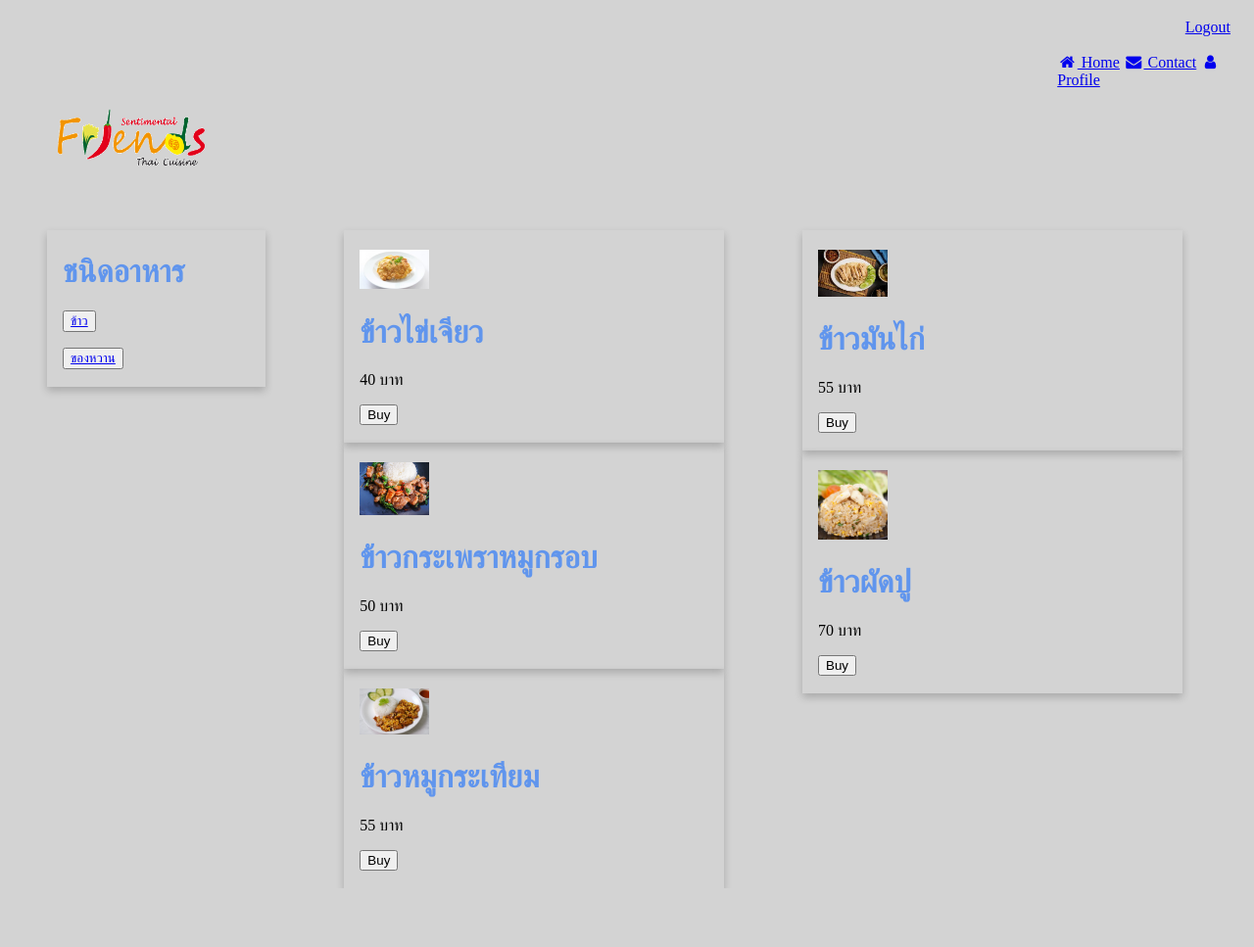
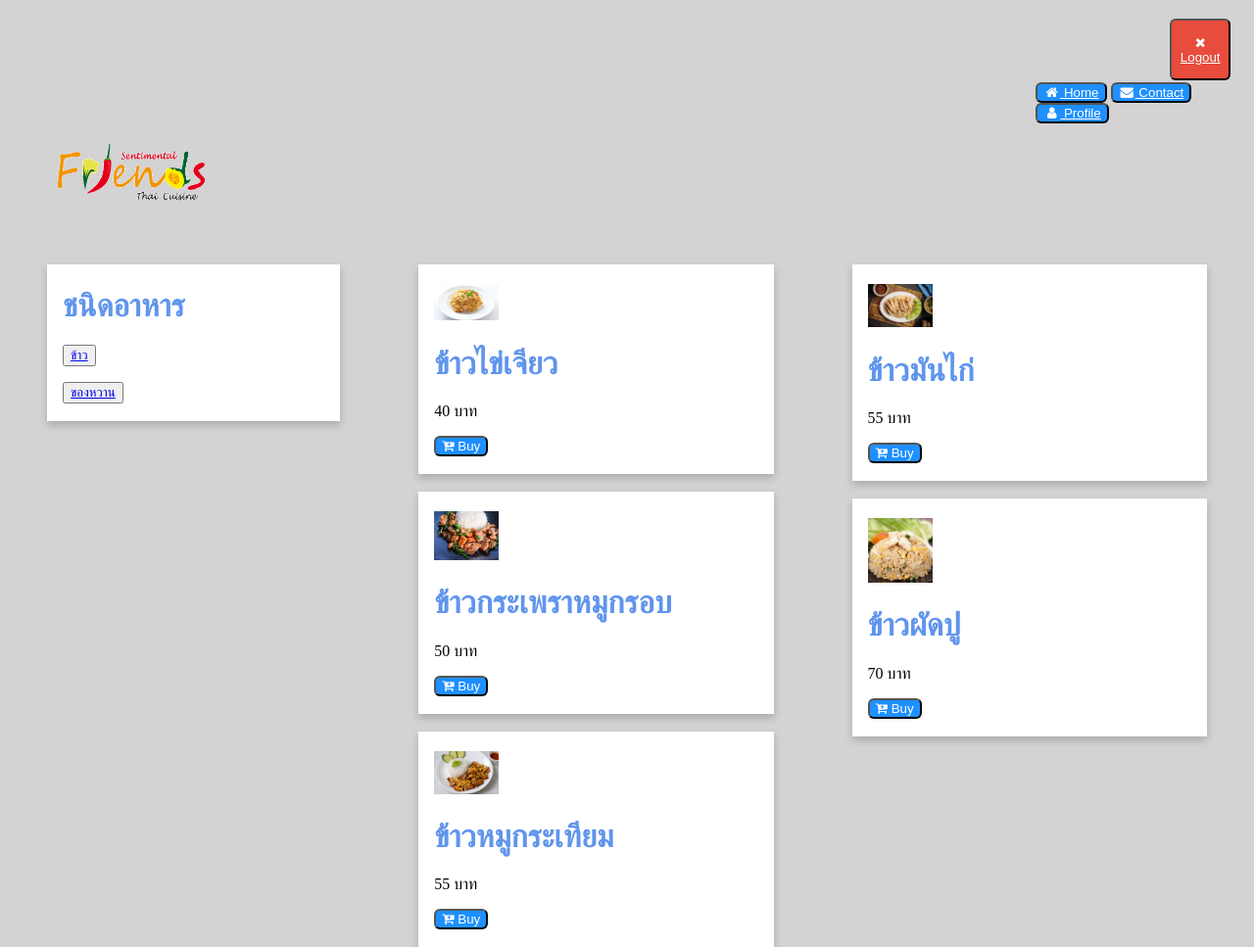
Before and after one commit to PeeranachSripayungchan/WEB, a PHP site: page /user.php in a window 1280 px wide. Shown: the part 50-1017 px from the top of the page at 98% size. Before the commit the page ends 957 px from the top, so only its background shows below. Run offline with PHP 8.4, Linux system fonts and the light colour scheme; the visitor is signed in with stand-in values (Sample User, id 1); data that the repository does not hold is empty; some libraries are stand-ins or nearby versions.

Commit message:
Add files via upload

```diff
--- a/WebFoodOrder_PHP/user.css
+++ b/WebFoodOrder_PHP/user.css
@@ -9,15 +9,15 @@
   }
 
   .left {
-    width: 24%;
+    width: 30%;
   }
 
   .right {
-    width: 37%;
+    width: 35%;
   }
 
   .middle {
-    width: 37%;
+    width: 35%;
   }
 
   .row::after {
--- a/WebFoodOrder_PHP/user.php
+++ b/WebFoodOrder_PHP/user.php
@@ -34,13 +34,13 @@
             }
         ?>
         <h3 class="mt-4"><p style="text-align:right">Welcome, <?php echo $row['firstname'] . ' ' . $row['lastname'] ?></p></h3>
-        <a href="logout.php" class="btn btn-danger"><p style="text-align:right">Logout</p></a>
+        <button type="button" style="margin-left: 95%; background-color: #e74c3c; border-radius: 6px;"><a href="logout.php" class="btn btn-danger" style="color: #ffffff;"><p><i class="fa fa-close"></i>Logout</p></a></button>
     </div>
 
-    <div class="navbar" style="margin-left: 84.75%;">
-        <a href="user.php"><i class="fa fa-fw fa-home"></i> Home</a>
-        <a href="#"><i class="fa fa-fw fa-envelope"></i> Contact</a>
-        <a href="profile.php"><i class="fa fa-fw fa-user"></i> Profile</a>
+    <div class="navbar" style="margin-left: 83%;">
+        <button type="button" style="background-color: #1e90ff; border-radius: 6px;"><a href="user.php" style="color: #ffffff;"><i class="fa fa-fw fa-home"></i> Home</a></button>
+        <button type="button" style="background-color: #1e90ff; border-radius: 6px;"><a href="#" style="color: #ffffff;"><i class="fa fa-fw fa-envelope"></i> Contact</a></button>
+        <button type="button" style="background-color: #1e90ff; border-radius: 6px;"><a href="profile.php" style="color: #ffffff;"><i class="fa fa-fw fa-user"></i> Profile</a></button>
     </div>
 
     <img src="logo.png" style="margin-left: 4%;" alt="bell" width="150" height="100">
@@ -48,10 +48,15 @@
 
     <!-- Load an icon library -->
     <link href="user.css" rel="stylesheet" crossorigin="anonymous">
+    <link rel="stylesheet" href="//code.jquery.com/ui/1.12.1/themes/base/jquery-ui.css">
+    <script src="https://code.jquery.com/jquery-1.12.4.js"></script>
+    <script src="https://code.jquery.com/ui/1.12.1/jquery-ui.js"></script>
+    <link rel="stylesheet"
+    href="https://cdnjs.cloudflare.com/ajax/libs/fontawesome/4.7.0/css/font-awesome.min.css">
 
 
     <div class="column left">
-        <div class="card">
+        <div class="card" style="background-color: #ffffff">
             <div class="container">
                 <h1 style="color:#6095ED;">ชนิดอาหาร</h1>
                 <p><button><a href="user.php">ข้าว</a></button></p>
@@ -61,55 +66,61 @@
     </div>
 
     <div class="column middle">
-        <div class="card">
+        <div class="card" style="background-color: #ffffff">
             <div class="container">
                 <br>
                 <img src="omlete.jpeg" style="width:20%">
                 <h1 style="color:#6095ED;">ข้าวไข่เจียว</h1>
                 <p class="price">40 บาท</p>
-                <p><button>Buy</button></p>
+                <p><button type="button" style="background-color: #1e90ff; color: #ffffff; border-radius: 6px;"><i class="fa fa-cart-plus"></i> Buy</button></p>
             </div>
         </div>
 
-        <div class="card">
+        <br>
+
+        <div class="card" style="background-color: #ffffff">
             <div class="container">
                 <br>
                 <img src="กระเพราหมูกรอบ.jpg" style="width:20%">
                 <h1 style="color:#6095ED;">ข้าวกระเพราหมูกรอบ</h1>
                 <p class="Price">50 บาท</p>
-                <p><button>Buy</button></p>
+                <p><button type="button" style="background-color: #1e90ff; color: #ffffff; border-radius: 6px;"><i class="fa fa-cart-plus"></i> Buy</button></p>
             </div>
         </div>
 
-        <div class="card">
+        <br>
+
+        <div class="card" style="background-color: #ffffff">
             <div class="container">
                 <br>
                 <img src="หมูกระเทียม.jpg" style="width:20%">
                 <h1 style="color:#6095ED;">ข้าวหมูกระเทียม</h1>
                 <p class="Price">55 บาท</p>
-                <p><button>Buy</button></p>
+                <p><button type="button" style="background-color: #1e90ff; color: #ffffff; border-radius: 6px;"><i class="fa fa-cart-plus"></i> Buy</button></p>
             </div>
         </div>
     </div>
 
     <div class="column right">
-        <div class="card">
+        <div class="card" style="background-color: #ffffff">
             <div class="container">
                 <br>
                 <img src="ข้าวมันไก่.jpg" style="width:20%">
                 <h1 style="color:#6095ED;">ข้าวมันไก่</h1>
                 <p class="Price">55 บาท</p>
-                <p><button>Buy</button></p>
+                <p><button type="button" style="background-color: #1e90ff; color: #ffffff; border-radius: 6px;"><i class="fa fa-cart-plus"></i> Buy</button></p>
             </div>
         </div>
 
-        <div class="card">
+        <br>
+
+        <div class="card" style="background-color: #ffffff">
             <div class="container">
                 <br>
                 <img src="ข้าวผัดปู.jpg" style="width:20%">
                 <h1 style="color:#6095ED;">ข้าวผัดปู</h1>
                 <p class="Price">70 บาท</p>
-                <p><button>Buy</button></p>
+                <p><button type="button" style="background-color: #1e90ff; color: #ffffff; border-radius: 6px;"><i class="fa fa-cart-plus"></i> Buy</button></p>
             </div>
         </div>
     </div>
```
Also changed, not shown: WebFoodOrder_PHP/profile.php (+5 -5 lines), WebFoodOrder_PHP/user_dessert.php (+18 -14 lines).
